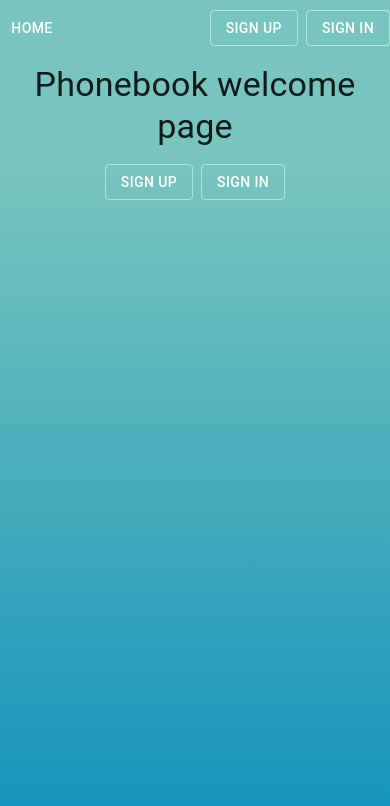
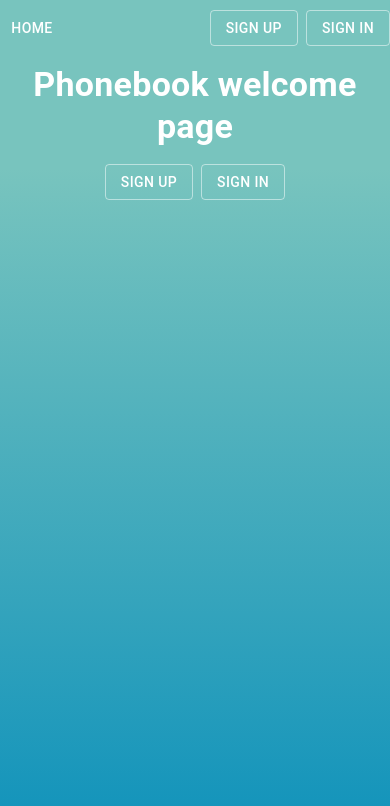
Before and after one commit to yourockit/my-course-react-phonebook-2.0, a React (Create React App) app: page /my-course-react-hw-08-phonebook/ in a window 390 px wide. Shown: the top 806 px of the page. Built offline with nearby package versions, Linux system fonts and the light colour scheme; the HTML template or start-up script is replaced by a standard one.

Commit message:
my-hw-08-react-phonebook-styled

```diff
--- a/src/components/AppBarPhonebook/AppBarPhonebook.jsx
+++ b/src/components/AppBarPhonebook/AppBarPhonebook.jsx
@@ -17,7 +17,6 @@ export const AppBarPhonebook = () => {
     <AppBar
       position="fixed"
       sx={{
-        // background: 'transparent',
         backdropFilter: 'blur(8px)',
         boxShadow: 'none',
       }}
--- a/src/components/Home/Home.jsx
+++ b/src/components/Home/Home.jsx
@@ -15,7 +15,13 @@ export const Home = () => {
           alignItems: 'center',
         }}
       >
-        <Typography align="center" variant="h4" mb={2}>
+        <Typography
+          align="center"
+          variant="h4"
+          mb={2}
+          fontWeight={700}
+          color="#fff"
+        >
           Phonebook welcome page
         </Typography>
         {isLoggedIn ? (
--- a/src/components/SignInForm/SignInForm.jsx
+++ b/src/components/SignInForm/SignInForm.jsx
@@ -29,7 +29,7 @@ export const SignInForm = () => {
           alignItems: 'center',
         }}
       >
-        <Typography component="h1" variant="h5">
+        <Typography component="h1" variant="h5" color="#fff">
           Sign in
         </Typography>
         <Box component="form" onSubmit={handleSubmit} noValidate sx={{ mt: 1 }}>
--- a/src/components/SignUpForm/SignUpForm.jsx
+++ b/src/components/SignUpForm/SignUpForm.jsx
@@ -31,7 +31,7 @@ export const SignUpForm = () => {
           alignItems: 'center',
         }}
       >
-        <Typography component="h1" variant="h5">
+        <Typography component="h1" variant="h5" color="#fff">
           Sign up
         </Typography>
         <Box component="form" onSubmit={handleSubmit} noValidate sx={{ mt: 1 }}>
```
